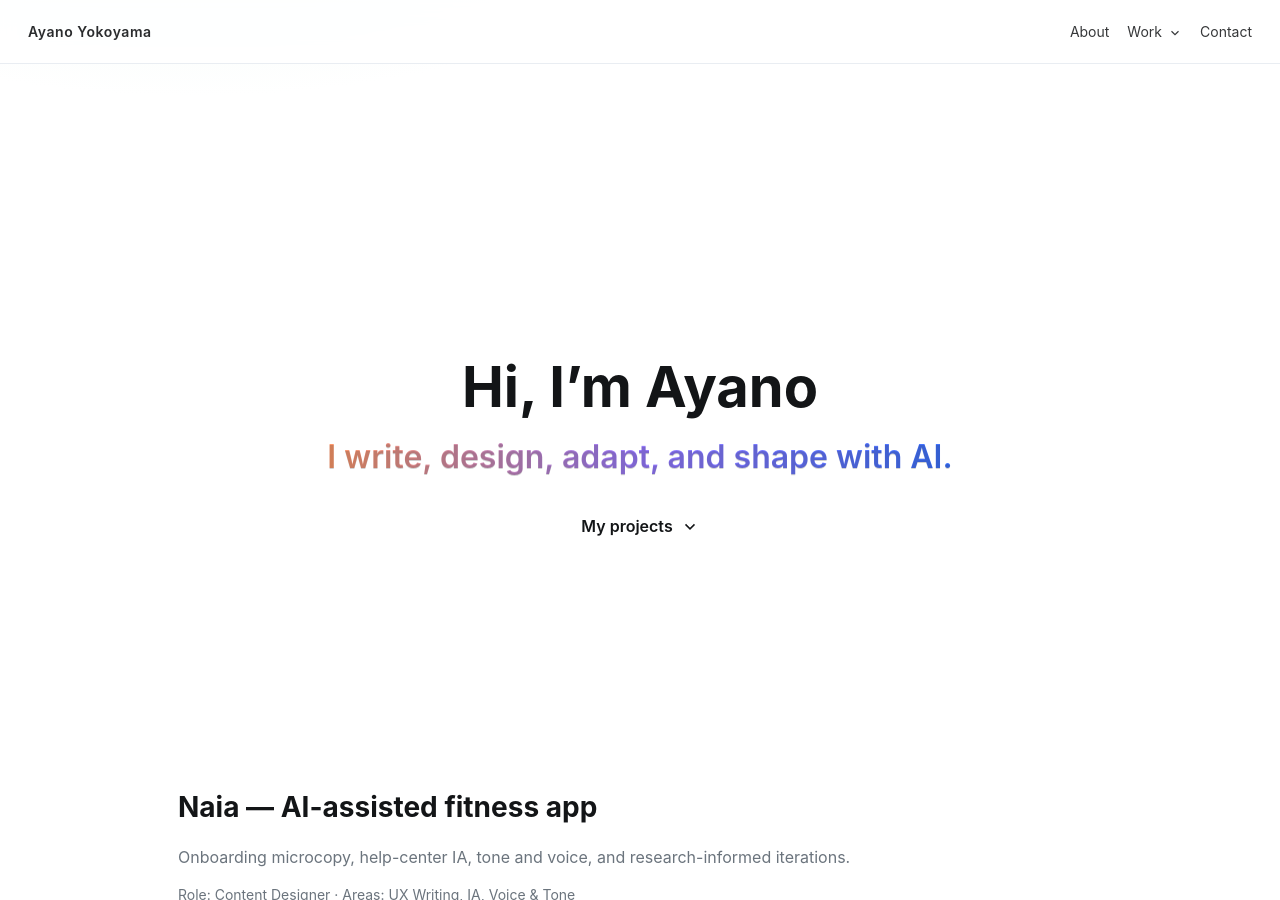
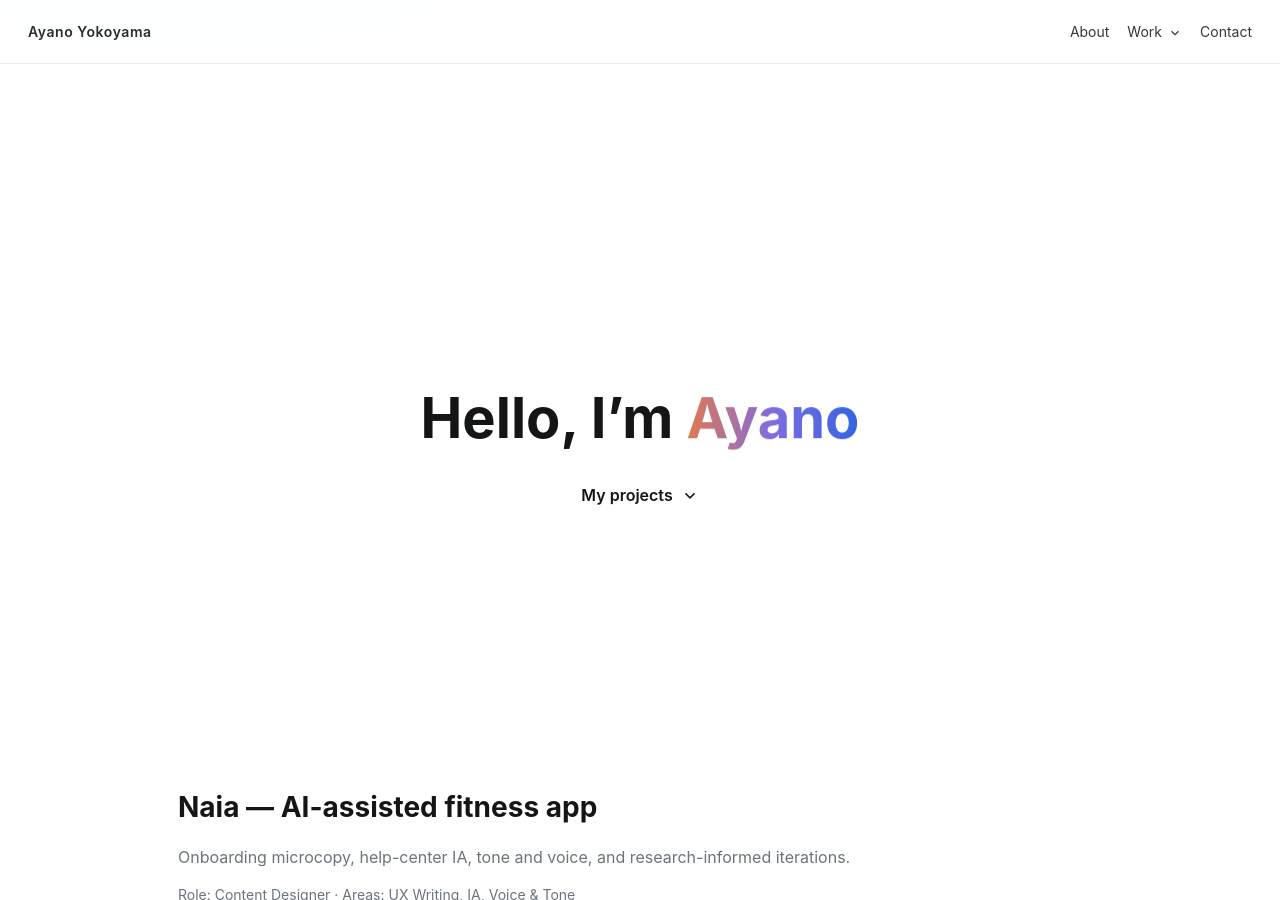
Before and after one commit to ayanoyokoyama/ayanoyokoyama-github.io, a Jekyll site: the page built from index.md, in a window 1280 px wide and 900 px high. Built offline with Jekyll 4.4.1, drawn with Linux system fonts in a browser that asks for light colours.

Commit message:
Update home.html

```diff
--- a/_layouts/home.html
+++ b/_layouts/home.html
@@ -36,10 +36,10 @@
   <main>
     <!-- Big landing hero (fills 80% of viewport height) -->
     <section class="hero-landing hero-tall wrap">
-      <h1 class="hero-big">
-  Hi, I’m Ayano<br/>
-  <span class="hero-sub">I write, design, adapt, and shape with AI.</span>
+     <h1 class="hero-big">
+  Hello, I’m <span class="name">Ayano</span>
 </h1>
+
 
 
      <!-- OLD -->
```
